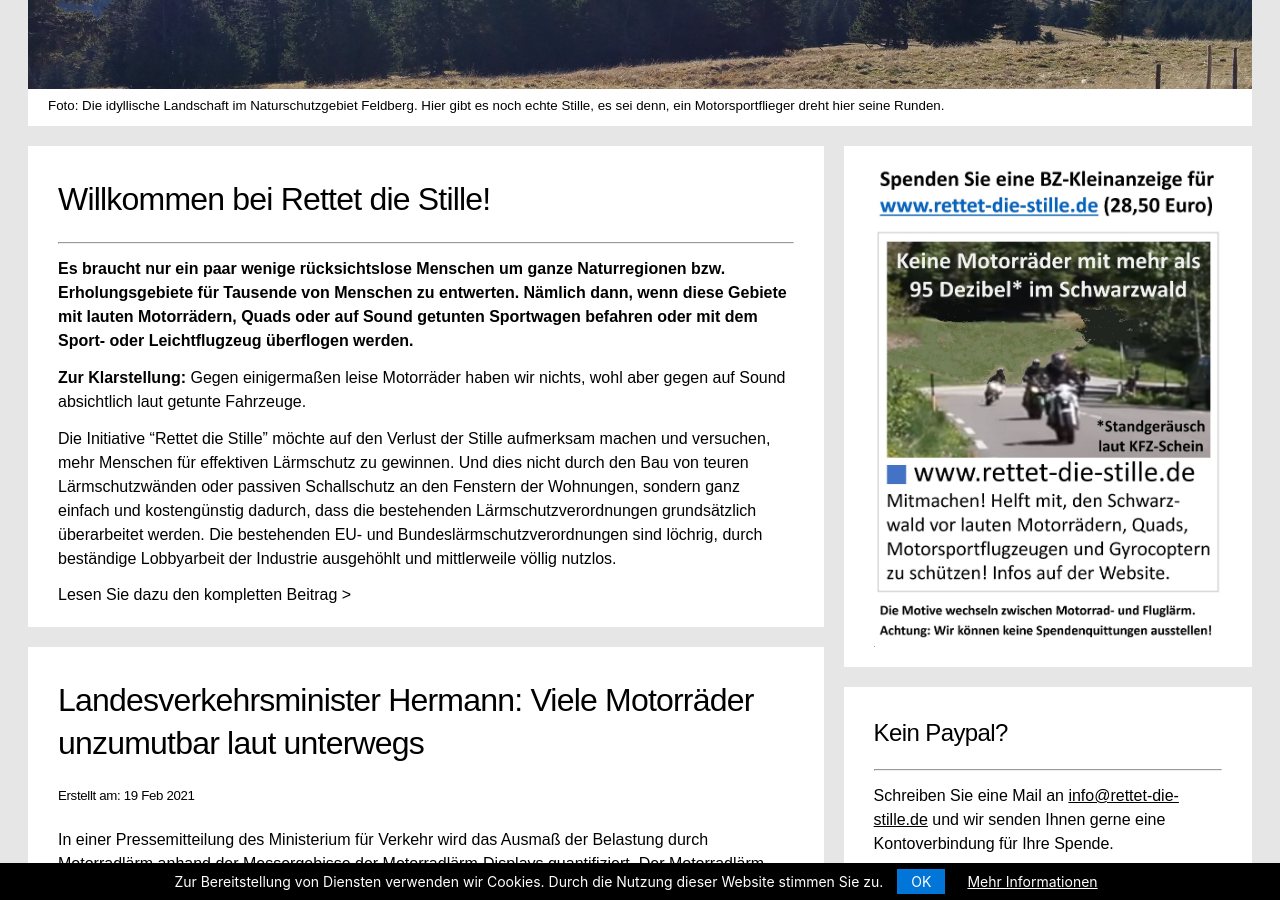
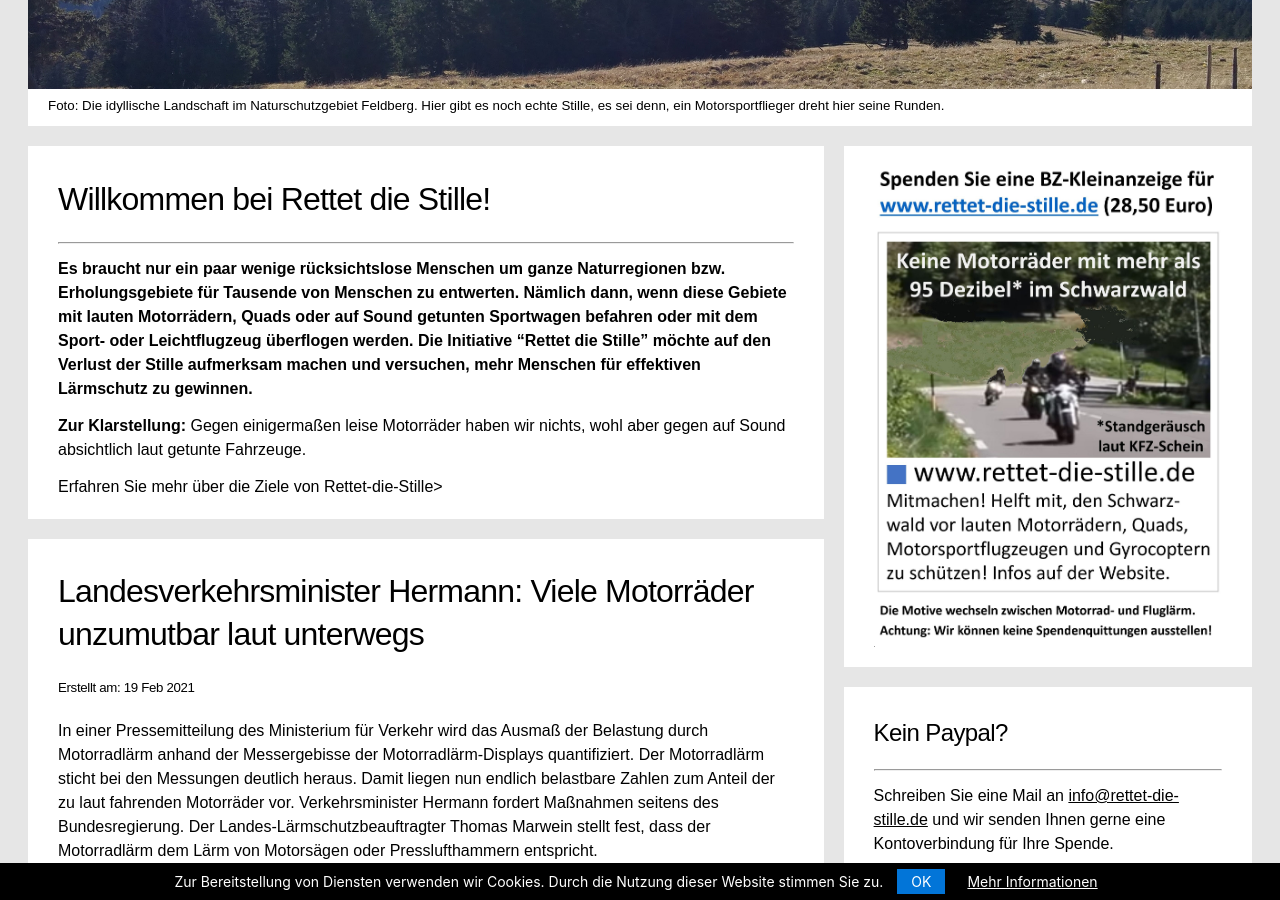
Before and after one commit to rettet-die-stille/rettet-die-stille.github.io, a Jekyll site: the page built from index.md, in a window 1280 px wide and 900 px high, scrolled down 396 px. Built offline with Jekyll 4.4.1, drawn with Linux system fonts in a browser that asks for light colours.

Commit message:
Update index.md

```diff
--- a/index.md
+++ b/index.md
@@ -2,10 +2,8 @@
 layout: home
 ---
 
-<b>Es braucht nur ein paar wenige rücksichtslose Menschen um ganze Naturregionen bzw. Erholungsgebiete für Tausende von Menschen zu entwerten. Nämlich dann, wenn diese Gebiete mit lauten Motorrädern, Quads oder auf Sound getunten Sportwagen befahren oder mit dem Sport- oder Leichtflugzeug überflogen werden. </b>
+<b>Es braucht nur ein paar wenige rücksichtslose Menschen um ganze Naturregionen bzw. Erholungsgebiete für Tausende von Menschen zu entwerten. Nämlich dann, wenn diese Gebiete mit lauten Motorrädern, Quads oder auf Sound getunten Sportwagen befahren oder mit dem Sport- oder Leichtflugzeug überflogen werden. Die Initiative "Rettet die Stille" möchte auf den Verlust der Stille aufmerksam machen und versuchen, mehr Menschen für effektiven Lärmschutz zu gewinnen.</b>
 
 <b>Zur Klarstellung:</b> Gegen einigermaßen leise Motorräder haben wir nichts, wohl aber gegen auf Sound absichtlich laut getunte Fahrzeuge.
 
-Die Initiative "Rettet die Stille" möchte auf den Verlust der Stille aufmerksam machen und versuchen, mehr Menschen für effektiven Lärmschutz zu gewinnen. Und dies nicht durch den Bau von teuren Lärmschutzwänden oder passiven Schallschutz an den Fenstern der Wohnungen, sondern ganz einfach und kostengünstig dadurch, dass die bestehenden Lärmschutzverordnungen grundsätzlich überarbeitet werden. Die bestehenden EU- und Bundeslärmschutzverordnungen sind löchrig, durch beständige Lobbyarbeit der Industrie ausgehöhlt und mittlerweile völlig nutzlos.
-
-Lesen Sie dazu <a href="index2.html">den kompletten Beitrag ></a>
+Erfahren Sie mehr über die <a href="index2.html">Ziele von Rettet-die-Stille></a>
```
